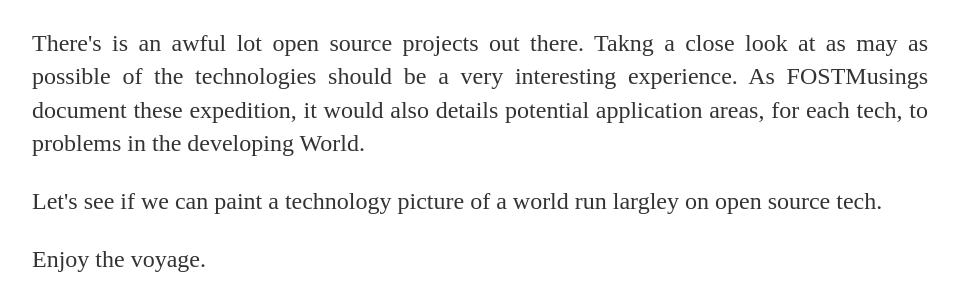
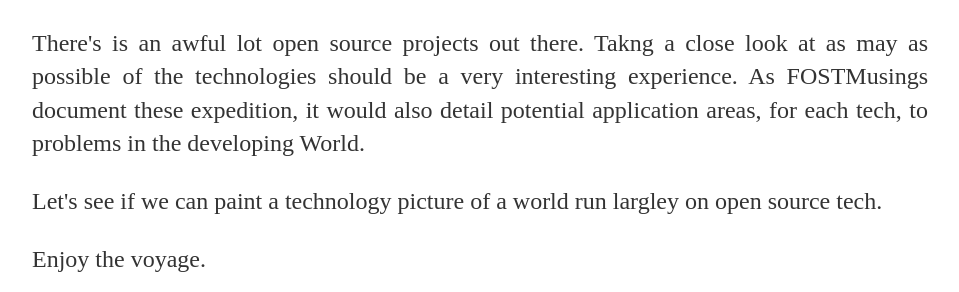
Before and after one commit to oferonmi/datafilik.github.io, a Jekyll site: the page built from _posts/2019-10-12-FOSTMusings-website-launched.md, in a window 1280 px wide. Shown: the part 597-889 px from the top of the page, without its empty margins (160-1119 px from the left). Built offline with Jekyll 4.4.1, drawn with Linux system fonts in a browser that asks for light colours; comment, search, counter and statistics services are not loaded.

Commit message:
Update 2019-10-12-FOSTMusings-website-launched.md

```diff
--- a/_posts/2019-10-12-FOSTMusings-website-launched.md
+++ b/_posts/2019-10-12-FOSTMusings-website-launched.md
@@ -9,7 +9,7 @@
 <p align="justify">This launch is the outcome of long held delibrations about the best way to document learning adventures
 into Free and Open Source Technologies (FOSTs).</p>
 
-<p align="justify">There's is an awful lot open source projects out there. Takng a close look at as may as possible of the technologies should be a very interesting experience. As FOSTMusings document these expedition, it would also details potential
+<p align="justify">There's is an awful lot open source projects out there. Takng a close look at as may as possible of the technologies should be a very interesting experience. As FOSTMusings document these expedition, it would also detail potential
 application areas, for each tech, to problems in the developing World.</p>
 
 <p align="justify">Let's see if we can paint a technology picture of a world run largley on open source tech.</p>
```
